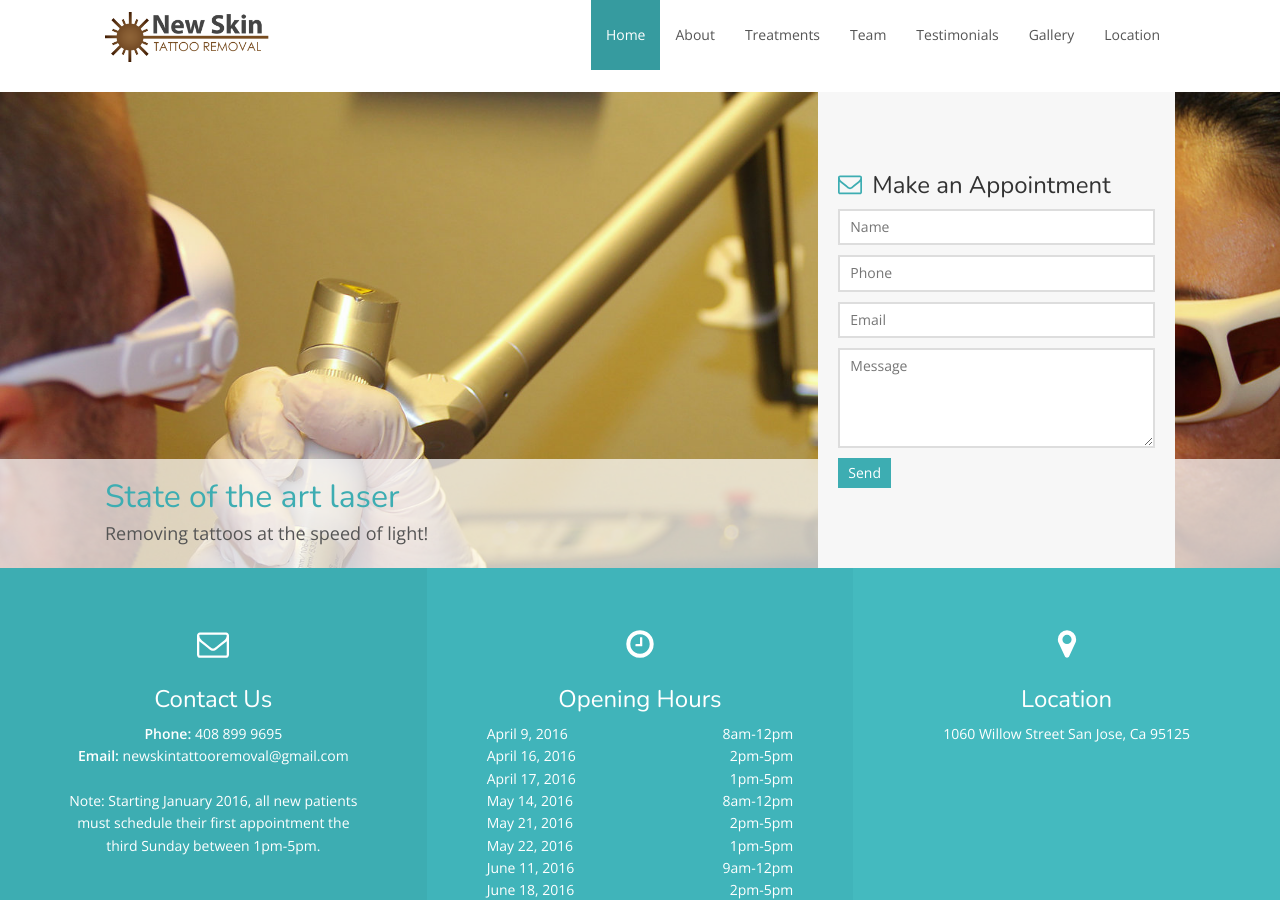
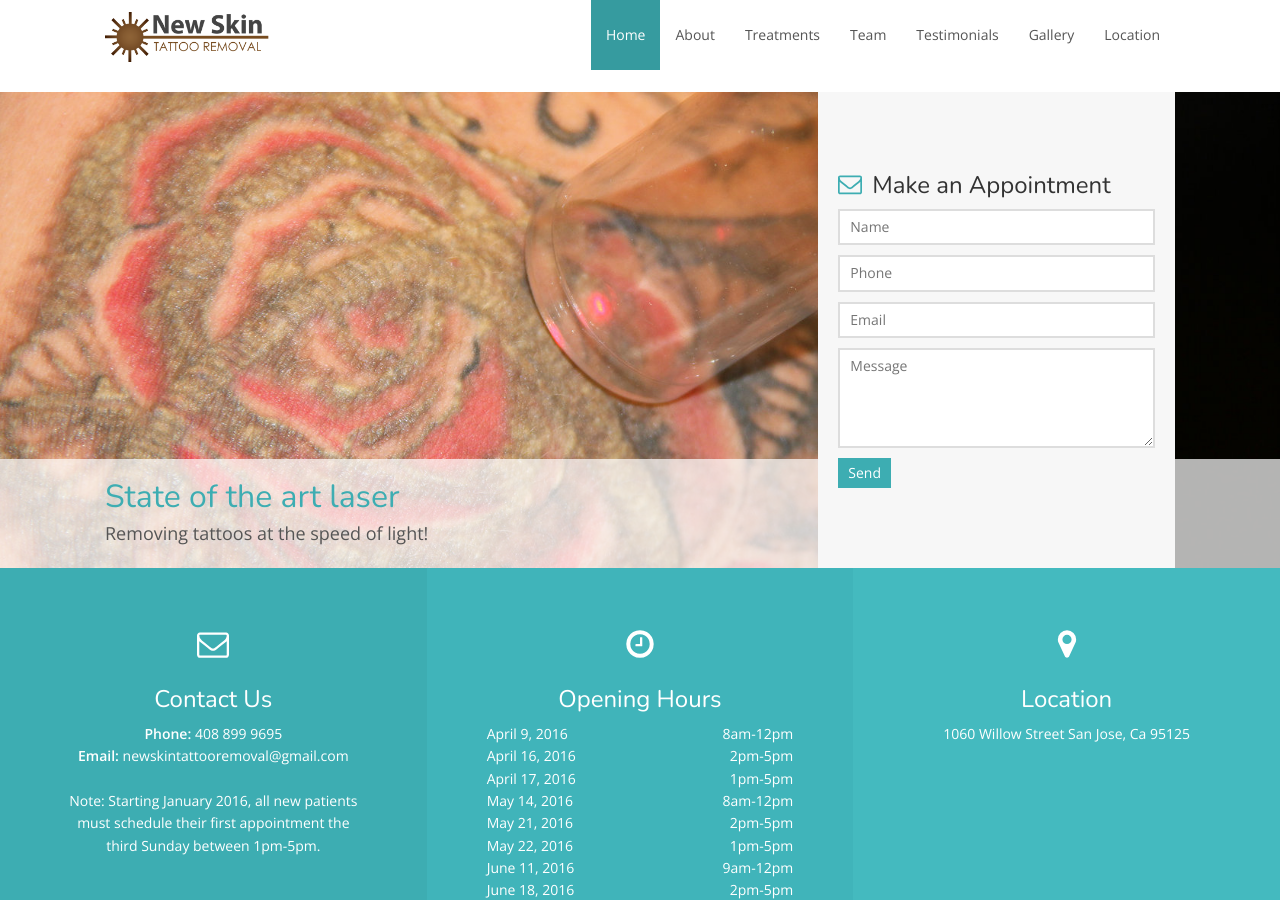
Before and after one commit to iMears/new-skin, a Jekyll site: the page built from index.html, in a window 1280 px wide and 900 px high. Built offline with Jekyll 4.4.1, drawn with Linux system fonts in a browser that asks for light colours; nearby versions of some CDN libraries.

Commit message:
Change hero image

```diff
--- a/index.html
+++ b/index.html
@@ -3,7 +3,7 @@
 ---
 
 <!-- Start Hero -->
-<div class="hero" style="background: url('./img/{{ site.hero.hero_img }}') no-repeat; background-size: cover;">
+<div class="hero" style="background: url('./img/{{ site.hero.hero_img }}') no-repeat; background-size: cover;  background-position: 0; ">
     <div class="hero-content">
         <div class="container-fluid">
             <div class="hero-content-inner">
```
Also changed, not shown: img/hero.jpg, 1 other file.
